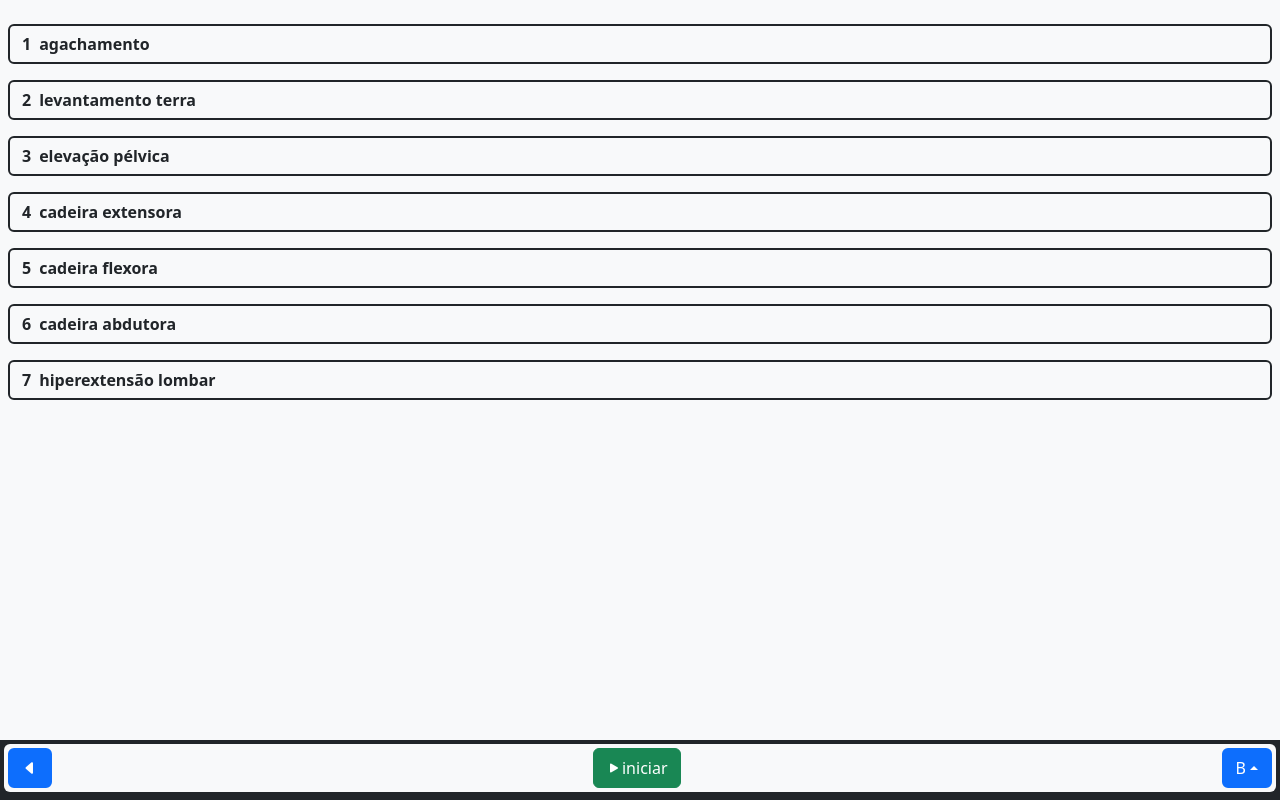
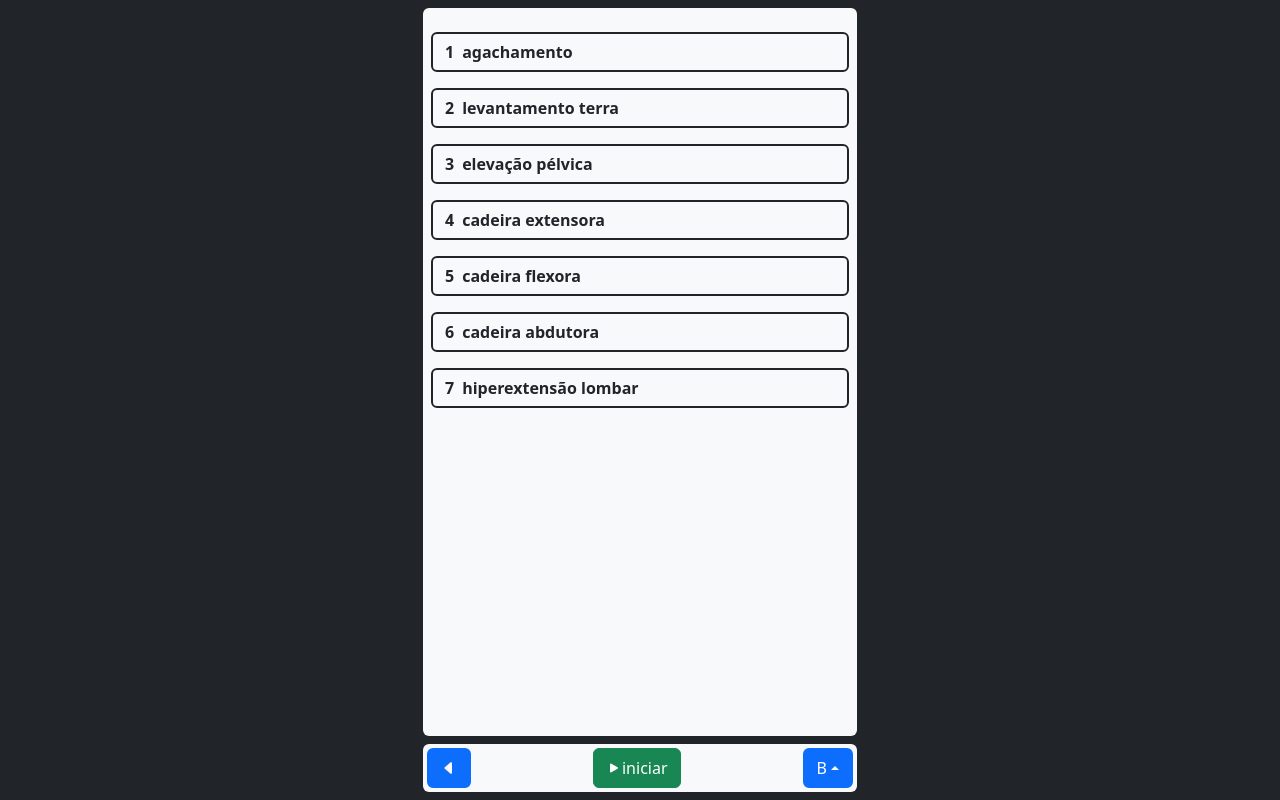
Before and after one commit to k-lila/gym_interface, a React (Create React App) app: page /workout/1/1 in a window 1280 px wide. Built offline with nearby package versions, Linux system fonts and the light colour scheme.

Commit message:
rascunho

```diff
--- a/src/containers/workout_handler/index.tsx
+++ b/src/containers/workout_handler/index.tsx
@@ -44,9 +44,25 @@ export const WorkoutHandler = () => {
       : false
 
   return (
-    <main>
+    <main style={{ height: '100svh' }} className="d-flex bg-dark">
+      <div
+        style={{
+          width: '100%',
+          height: '100svh',
+          maxHeight: '1000px',
+          maxWidth: '450px'
+        }}
+        className="d-flex flex-column justify-content-between bg-dark m-auto pt-2 overflow-hidden"
+      >
         {logs.ontraining ? <ProgressBar /> : null}
-      <div className="p-2 mb-5">
+        <div
+          style={{
+            maxWidth: '500px',
+            overflow: 'auto',
+            height: '100%'
+          }}
+          className="p-2 mx-2 mb-2 bg-light rounded"
+        >
           {dailyworkout.exercises.map((w, i) => {
             return (
               <Exercise
@@ -56,7 +72,7 @@ export const WorkoutHandler = () => {
             )
           })}
         </div>
-      <footer className="bg-dark p-1 pb-2 position-fixed bottom-0 w-100">
+        <footer className="bg-dark px-2 pb-2 w-100">
           <div className="bg-light rounded d-flex justify-content-between p-1">
             <button
               className="btn btn-primary border-2"
@@ -125,7 +141,9 @@ export const WorkoutHandler = () => {
                   >
                     {defaultworkout?.workouts.map((w, i) => {
                       const detach =
-                      dailyworkout == w ? 'btn-primary' : 'btn-outline-primary'
+                        dailyworkout == w
+                          ? 'btn-primary'
+                          : 'btn-outline-primary'
                       return (
                         <button
                           key={i}
@@ -149,6 +167,7 @@ export const WorkoutHandler = () => {
         {dailyworkout ? <ModalWorkout /> : null}
         <ModalCheck />
         <ModalEdit />
+      </div>
     </main>
   )
 }
```
Lines whose indentation alone changed are shown as unchanged.
